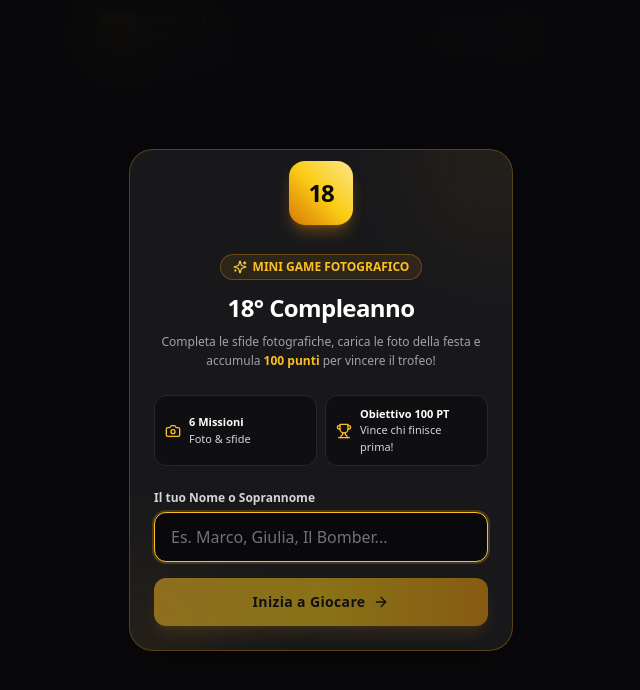
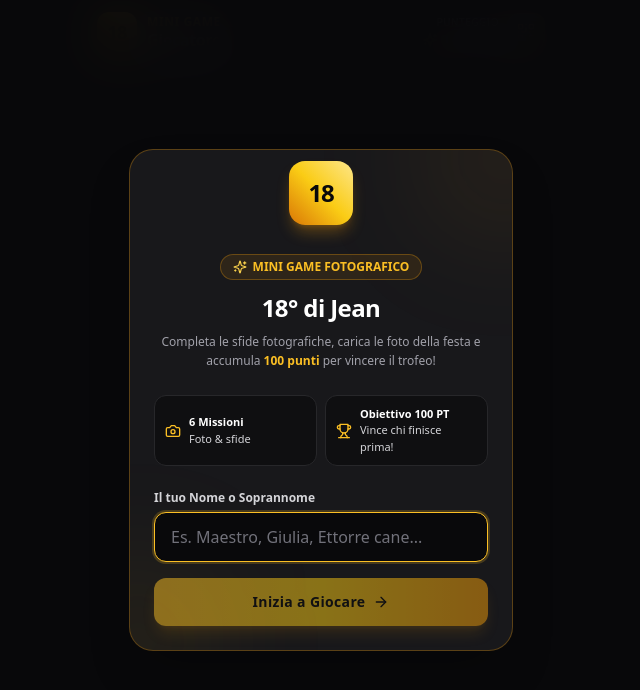
Before and after one commit to JM08-ts/18esimo-mini-game, a React (Vite) app: page / in a window 1280 px wide. Shown: the top 690 px of the page, without its empty margins (319-959 px from the left). Built offline with nearby package versions, Linux system fonts and the light colour scheme; no server answers; the database is empty.

Commit message:
fix(copy): update titles to '18° di Jean' and customize onboarding placeholder

```diff
--- a/index.html
+++ b/index.html
@@ -7,7 +7,7 @@
     <meta name="theme-color" content="#09090b" />
     <meta name="apple-mobile-web-app-capable" content="yes" />
     <meta name="apple-mobile-web-app-status-bar-style" content="black-translucent" />
-    <title>18esimo Mini Game - Luxury Party</title>
+    <title>18° di Jean - Mini Game</title>
   </head>
   <body class="bg-zinc-950 text-zinc-100 antialiased selection:bg-amber-500 selection:text-black">
     <div id="root"></div>
--- a/src/components/OnboardingModal.tsx
+++ b/src/components/OnboardingModal.tsx
@@ -51,7 +51,7 @@ export const OnboardingModal: React.FC<OnboardingModalProps> = ({ onJoin }) => {
           </div>
 
           <h1 className="text-2xl font-black text-white tracking-tight mb-2">
-            18° Compleanno
+            18° di Jean
           </h1>
           <p className="text-xs text-zinc-400 leading-relaxed mb-6">
             Completa le sfide fotografiche, carica le foto della festa e accumula <strong className="text-amber-400">100 punti</strong> per vincere il trofeo!
@@ -88,7 +88,7 @@ export const OnboardingModal: React.FC<OnboardingModalProps> = ({ onJoin }) => {
                 disabled={loading}
                 value={name}
                 onChange={(e) => setName(e.target.value)}
-                placeholder="Es. Marco, Giulia, Il Bomber..."
+                placeholder="Es. Maestro, Giulia, Ettorre cane..."
                 maxLength={25}
                 className="w-full px-4 py-3 rounded-xl bg-zinc-950 border border-amber-500/40 text-white placeholder-zinc-500 focus:outline-none focus:border-amber-400 focus:ring-2 focus:ring-amber-400/20 text-base transition-all"
               />
--- a/src/components/TVModeModal.tsx
+++ b/src/components/TVModeModal.tsx
@@ -49,7 +49,7 @@ export const TVModeModal: React.FC<TVModeModalProps> = ({
           </div>
           <div>
             <h1 className="text-xl sm:text-2xl font-black text-white tracking-tight flex items-center gap-2">
-              18esimo Mini Game <Sparkles className="w-5 h-5 text-amber-400 animate-spin" style={{ animationDuration: '6s' }} />
+              18° di Jean <Sparkles className="w-5 h-5 text-amber-400 animate-spin" style={{ animationDuration: '6s' }} />
             </h1>
             <span className="text-xs uppercase tracking-widest text-amber-400/90 font-bold">
               Modalità Regia & Maxischermo
--- a/src/components/WinnerModal.tsx
+++ b/src/components/WinnerModal.tsx
@@ -50,7 +50,7 @@ export const WinnerModal: React.FC<WinnerModalProps> = ({
         </p>
 
         <p className="text-xs text-zinc-400 leading-relaxed mb-6">
-          Hai completato tutte le sfide fotografiche della festa! Sei ufficialmente tra i protagonisti indiscussi del 18° compleanno!
+          Hai completato tutte le sfide fotografiche della festa! Sei ufficialmente tra i protagonisti indiscussi del 18° di Jean!
         </p>
 
         <div className="space-y-2.5">
```
